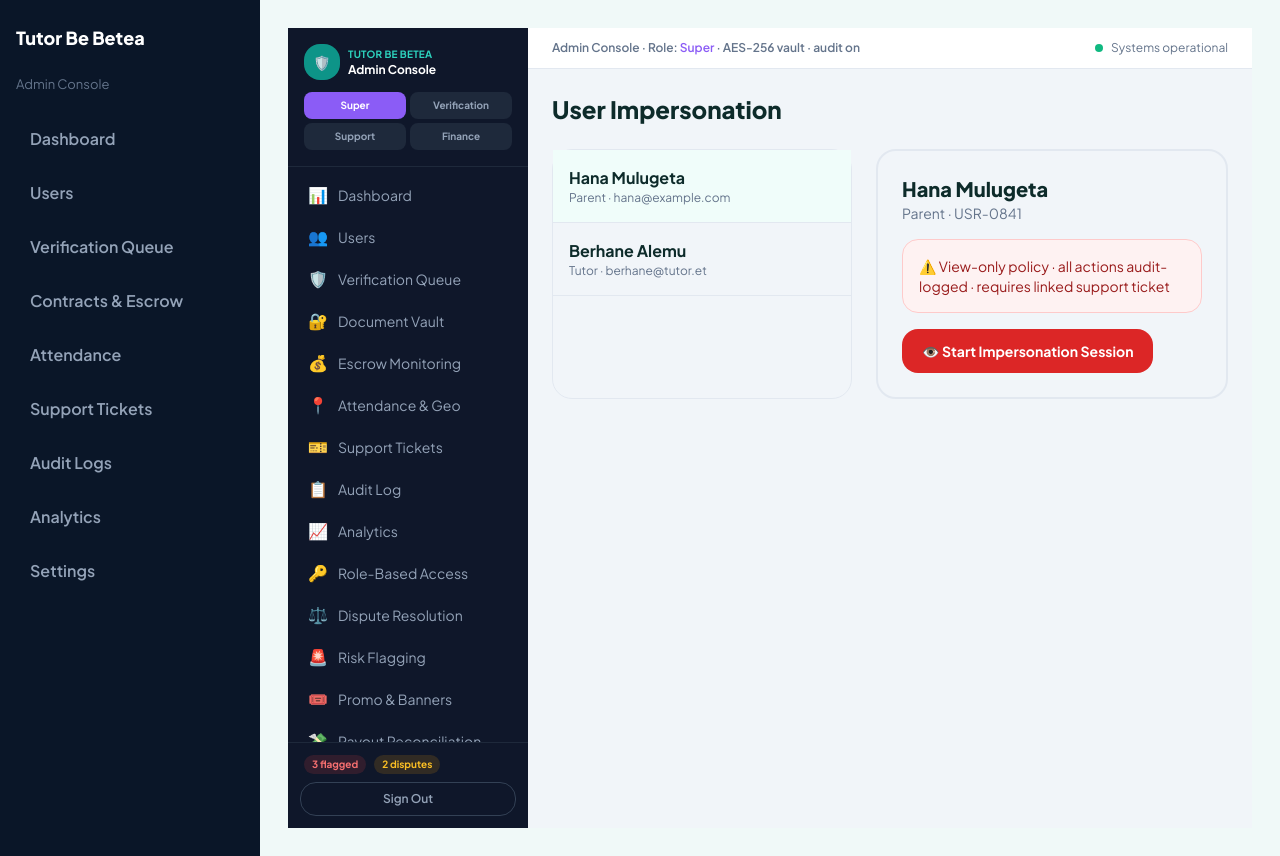
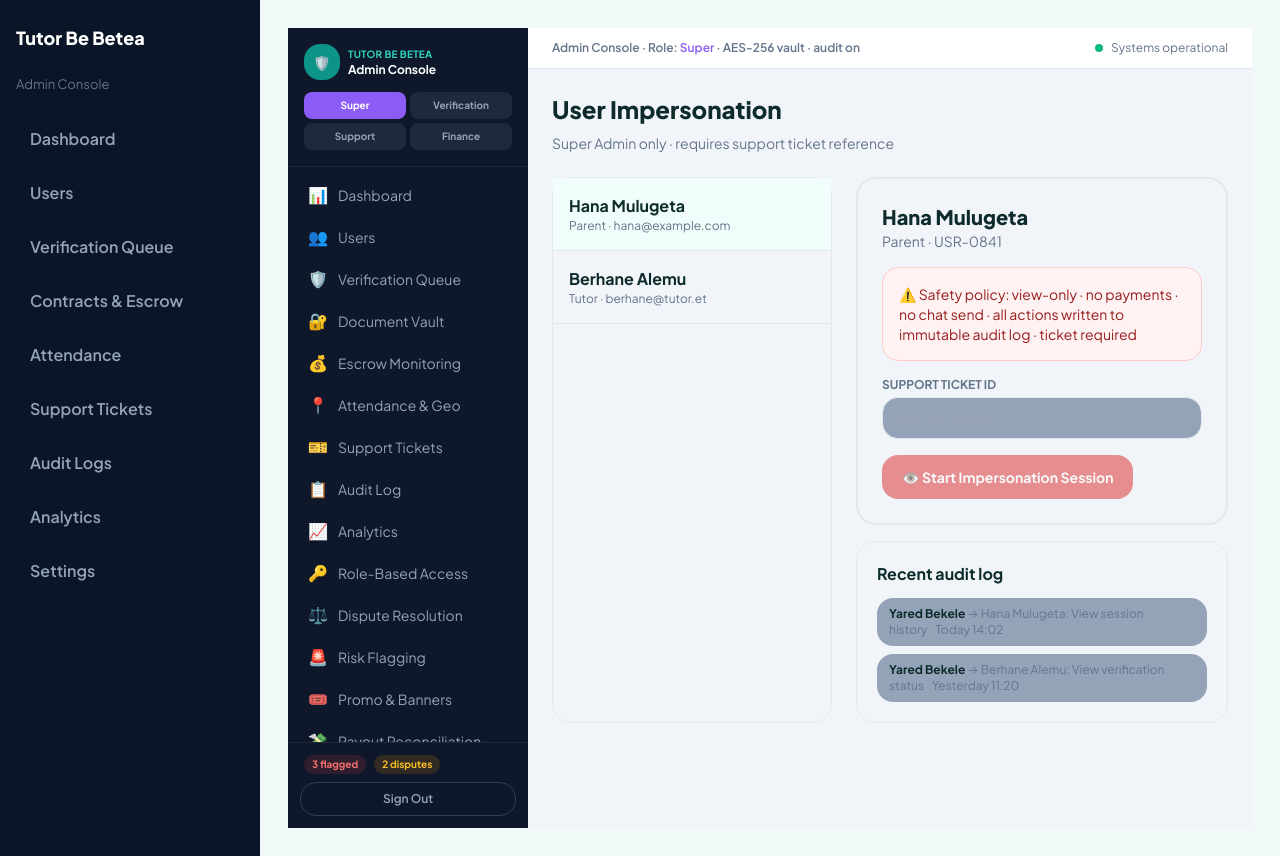
Before and after one commit to Zeordi/tutor-be-betea, a Next.js app in the folder apps/admin/: page /impersonation in a window 1280 px wide. Built offline with nearby package versions, Linux system fonts and the light colour scheme.

Commit message:
Update page.tsx

```diff
--- a/apps/admin/app/(dashboard)/impersonation/page.tsx
+++ b/apps/admin/app/(dashboard)/impersonation/page.tsx
@@ -7,29 +7,42 @@ const USERS = [
   { name: "Berhane Alemu", role: "Tutor", email: "berhane@tutor.et", id: "USR-0120" },
 ];
 
+const AUDIT = [
+  { who: "Yared Bekele", target: "Hana Mulugeta", action: "View session history", at: "Today 14:02" },
+  { who: "Yared Bekele", target: "Berhane Alemu", action: "View verification status", at: "Yesterday 11:20" },
+];
+
 export default function ImpersonationPage() {
   const [sel, setSel] = useState(0);
   const [active, setActive] = useState(false);
+  const [ticket, setTicket] = useState("");
   const u = USERS[sel];
 
   return (
     <div>
       {active && (
-        <div className="mb-4 flex items-center justify-between rounded-2xl bg-red-600 px-5 py-3 text-white">
+        <div className="mb-4 flex flex-wrap items-center justify-between gap-3 rounded-2xl bg-red-600 px-5 py-3 text-white">
           <p className="text-sm font-bold">
-            👁️ Impersonating {u.name} ({u.role}) · audit logging on
+            👁️ Impersonating {u.name} ({u.role}) · view-only · audit logging on
           </p>
           <button
             type="button"
             onClick={() => setActive(false)}
             className="rounded-lg border border-white/40 px-3 py-1 text-xs font-bold"
           >
-            Exit
+            Exit session
           </button>
         </div>
       )}
-      <h1 className="mb-6 text-2xl font-black">User Impersonation</h1>
-      <div className="grid gap-6 lg:grid-cols-[300px_1fr]">
+
+      <h1 className="mb-2 text-2xl font-black text-[var(--foreground)]">
+        User Impersonation
+      </h1>
+      <p className="mb-6 text-sm text-[var(--secondary)]">
+        Super Admin only · requires support ticket reference
+      </p>
+
+      <div className="grid gap-6 lg:grid-cols-[280px_1fr]">
         <div className="rounded-2xl border border-[var(--border)] bg-[var(--card)]">
           {USERS.map((user, i) => (
             <button
@@ -40,28 +53,58 @@ export default function ImpersonationPage() {
                 sel === i ? "bg-teal-50 dark:bg-teal-950/30" : ""
               }`}
             >
-              <p className="font-bold">{user.name}</p>
+              <p className="font-bold text-[var(--foreground)]">{user.name}</p>
               <p className="text-xs text-[var(--secondary)]">
                 {user.role} · {user.email}
               </p>
             </button>
           ))}
         </div>
+
+        <div className="space-y-4">
           <div className="rounded-2xl border-2 border-[var(--border)] bg-[var(--card)] p-6">
-          <p className="text-xl font-black">{u.name}</p>
+            <p className="text-xl font-black text-[var(--foreground)]">{u.name}</p>
             <p className="mb-4 text-sm text-[var(--secondary)]">
               {u.role} · {u.id}
             </p>
             <div className="mb-4 rounded-xl border border-red-200 bg-red-50 p-4 text-sm text-red-800 dark:border-red-900 dark:bg-red-950/30 dark:text-red-200">
-            ⚠️ View-only policy · all actions audit-logged · requires linked support ticket
+              ⚠️ Safety policy: view-only · no payments · no chat send · all actions
+              written to immutable audit log · ticket required
             </div>
+            <label className="mb-1 block text-xs font-bold uppercase text-[var(--secondary)]">
+              Support ticket ID
+            </label>
+            <input
+              value={ticket}
+              onChange={(e) => setTicket(e.target.value)}
+              placeholder="e.g. TKT-28471"
+              className="mb-4 w-full rounded-xl border border-[var(--border)] bg-[var(--muted)] px-3 py-2.5 text-sm outline-none focus:border-[var(--primary)]"
+            />
             <button
               type="button"
+              disabled={!ticket.trim()}
               onClick={() => setActive(true)}
-            className="rounded-xl bg-red-600 px-5 py-3 text-sm font-bold text-white"
+              className="rounded-xl bg-red-600 px-5 py-3 text-sm font-bold text-white disabled:opacity-50"
             >
               👁️ Start Impersonation Session
             </button>
+          </div>
+
+          <div className="rounded-2xl border border-[var(--border)] bg-[var(--card)] p-5">
+            <p className="mb-3 font-bold text-[var(--foreground)]">Recent audit log</p>
+            <div className="space-y-2">
+              {AUDIT.map((a, i) => (
+                <div
+                  key={i}
+                  className="rounded-xl bg-[var(--muted)] px-3 py-2 text-xs text-[var(--secondary)]"
+                >
+                  <span className="font-bold text-[var(--foreground)]">{a.who}</span> →{" "}
+                  {a.target}: {a.action}
+                  <span className="ml-2 text-[var(--secondary)]">{a.at}</span>
+                </div>
+              ))}
+            </div>
+          </div>
         </div>
       </div>
     </div>
```
Lines whose indentation alone changed are shown as unchanged.
